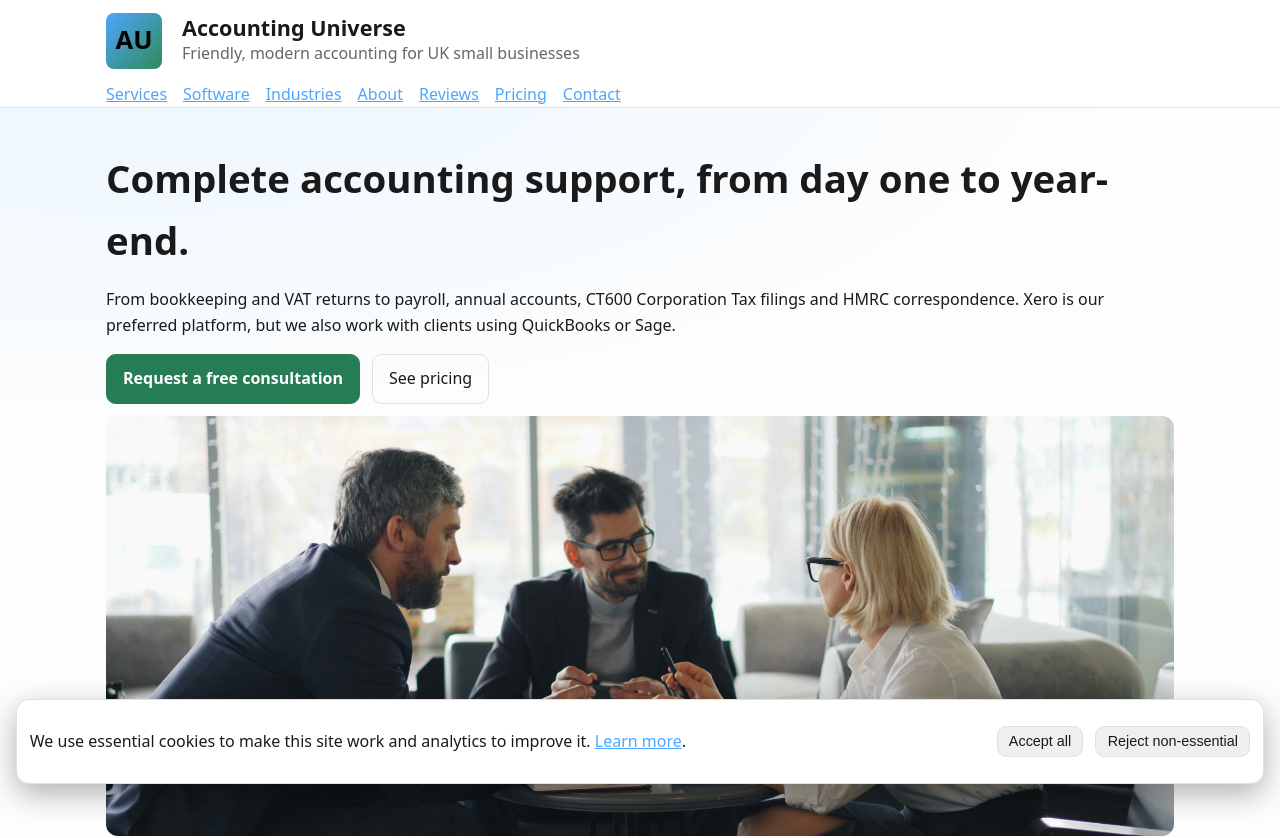
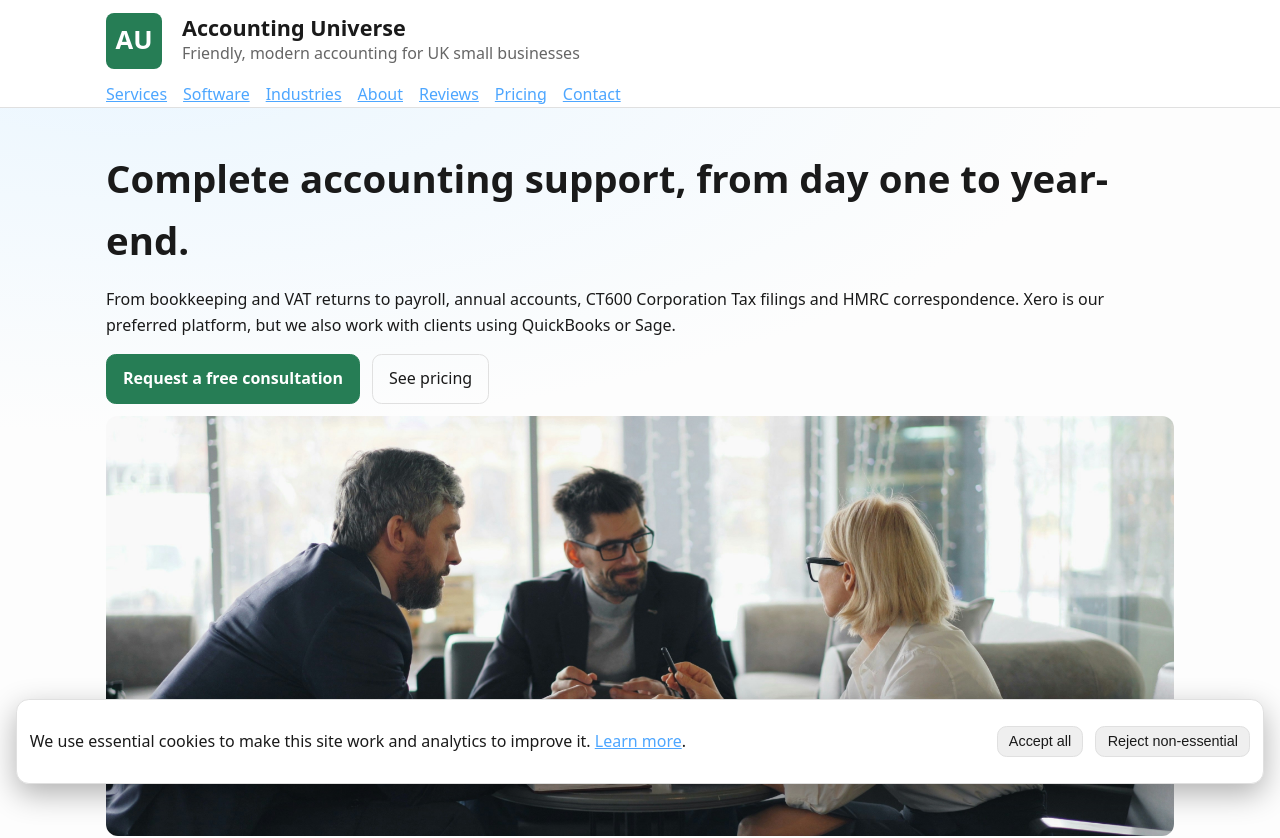
Before and after one commit to LudmilaTrocjuka/accounting-universe-live, a website: page index.html in a window 1280 px wide. Shown: the top 838 px of the page. Drawn offline with Linux system fonts and the light colour scheme.

Commit message:
Align AU header logo with green-and-white brand colours

```diff
--- a/styles.css
+++ b/styles.css
@@ -75,8 +75,8 @@ a:hover {
   justify-content: center;
   width: 56px;
   height: 56px;
-  background: linear-gradient(135deg, var(--accent), var(--ok));
-  color: #000;
+  background: #267D55;
+  color: #fff;
   font-weight: 900;
   font-size: 1.6rem;
   border-radius: 8px;
```
